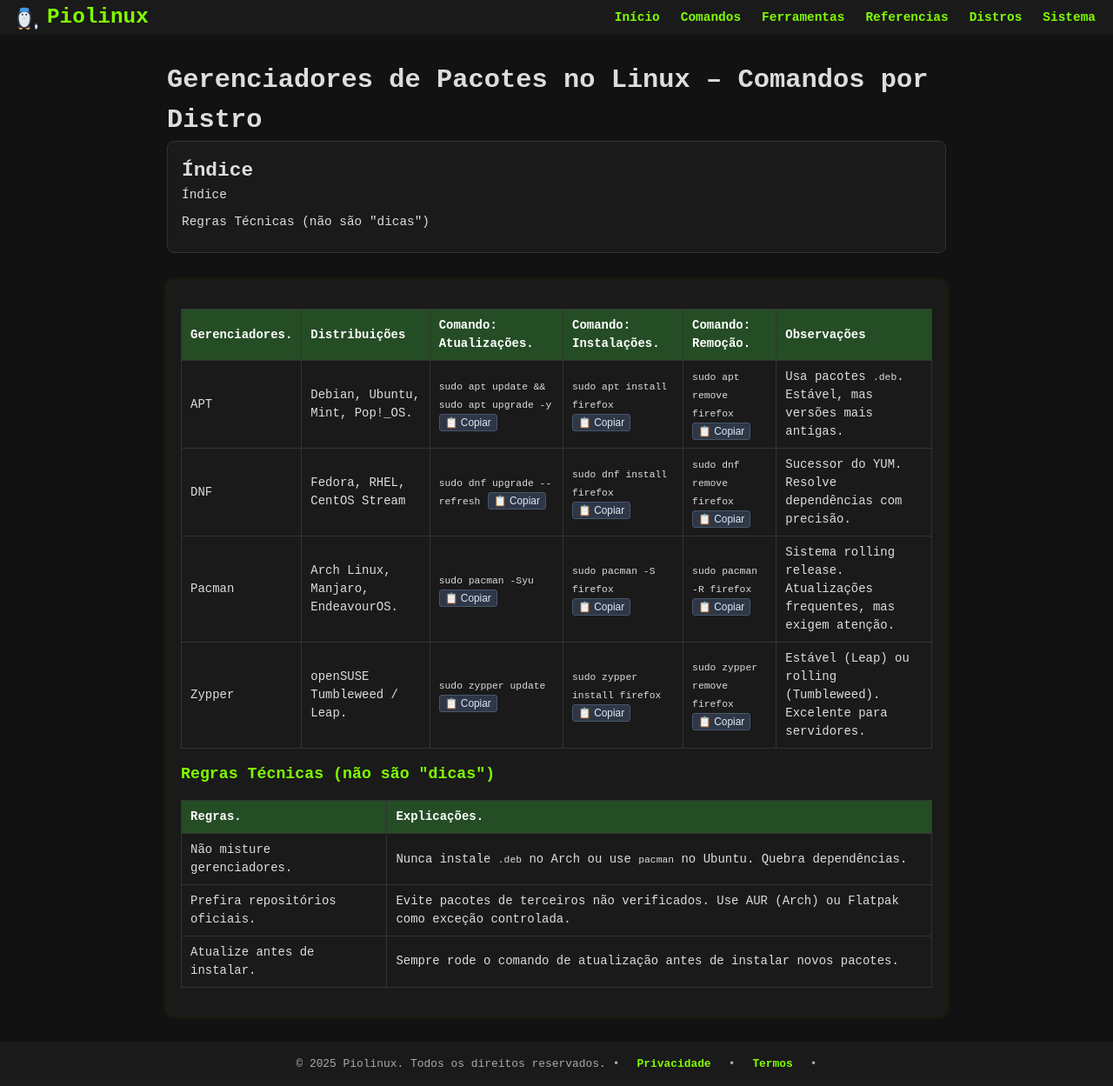
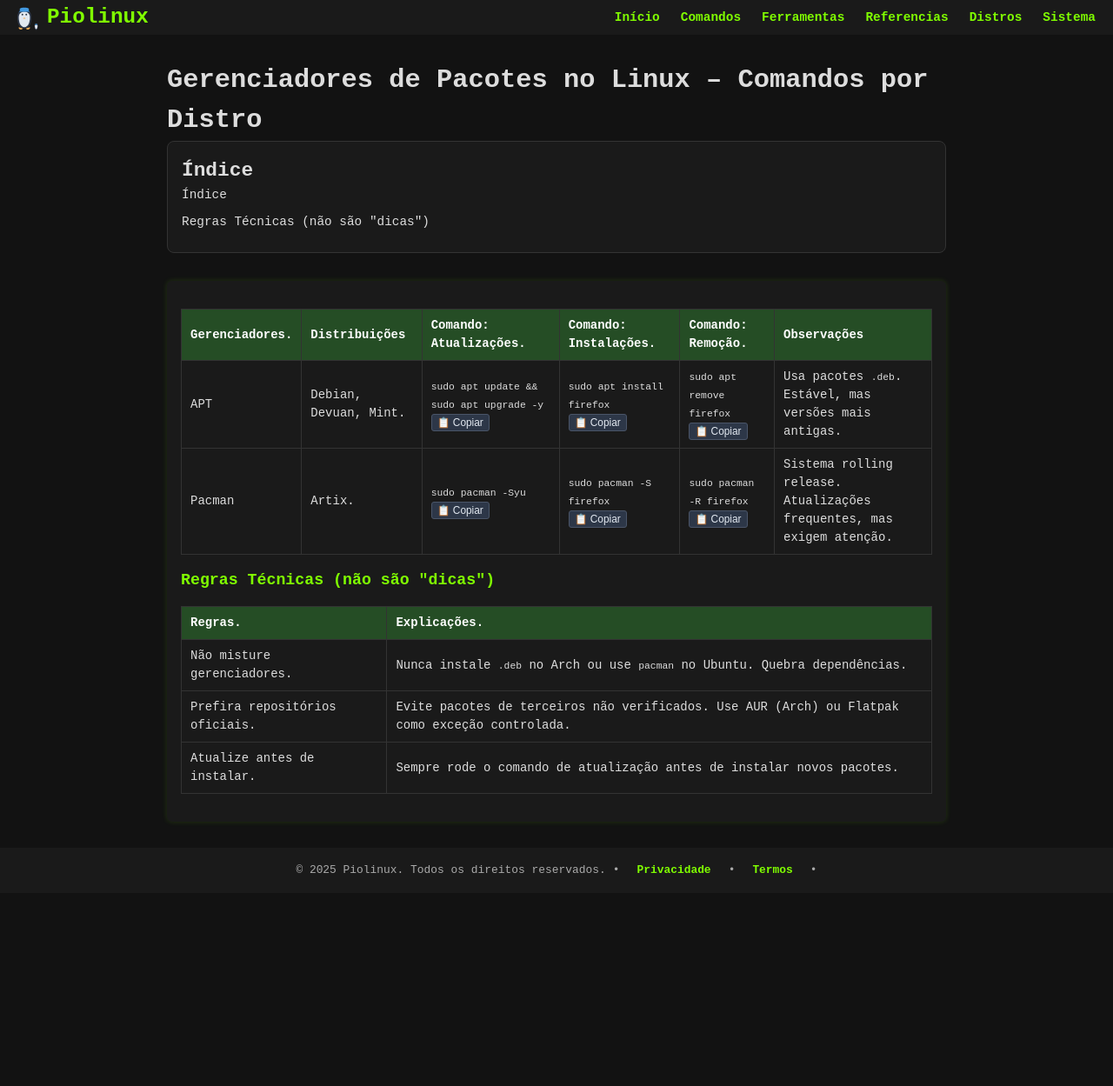
Before and after one commit to Piolinux/piolinux-site, a Jekyll site: the page built from _pages/_iniciantes/gerenciadores-de-pacotes-no-linux-comandos-por-distro.md, in a window 1280 px wide. Shown: the whole page at 87% size. Built offline with Jekyll 4.4.1, drawn with Linux system fonts in a browser that asks for light colours; after the commit the page ends 1027 px from its top, so only the background shows below that.

Commit message:
Update gerenciadores-de-pacotes-no-linux-comandos-por-distro.md

```diff
--- a/_pages/_iniciantes/gerenciadores-de-pacotes-no-linux-comandos-por-distro.md
+++ b/_pages/_iniciantes/gerenciadores-de-pacotes-no-linux-comandos-por-distro.md
@@ -28,7 +28,7 @@ tags: [pacotes, linux, apt, dnf, pacman, zypper, instalacao]
   <tbody>
     <tr>
       <td data-label="Gerenciador">APT</td>
-      <td data-label="Distribuições">Debian, Ubuntu, Mint, Pop!_OS.</td>
+      <td data-label="Distribuições">Debian, Devuan, Mint.</td>
       <td data-label="Comando: Atualizar">
         <code>sudo apt update && sudo apt upgrade -y</code>
         <button class="copy-btn" data-command="sudo apt update && sudo apt upgrade -y">📋 Copiar</button>
@@ -43,26 +43,9 @@ tags: [pacotes, linux, apt, dnf, pacman, zypper, instalacao]
       </td>
       <td data-label="Observações">Usa pacotes <code>.deb</code>. Estável, mas versões mais antigas.</td>
     </tr>
-    <tr>
-      <td data-label="Gerenciador">DNF</td>
-      <td data-label="Distribuições">Fedora, RHEL, CentOS Stream</td>
-      <td data-label="Comando: Atualizar">
-        <code>sudo dnf upgrade --refresh</code>
-        <button class="copy-btn" data-command="sudo dnf upgrade --refresh">📋 Copiar</button>
-      </td>
-      <td data-label="Comando: Instalar">
-        <code>sudo dnf install firefox</code>
-        <button class="copy-btn" data-command="sudo dnf install firefox">📋 Copiar</button>
-      </td>
-      <td data-label="Comando: Remover">
-        <code>sudo dnf remove firefox</code>
-        <button class="copy-btn" data-command="sudo dnf remove firefox">📋 Copiar</button>
-      </td>
-      <td data-label="Observações">Sucessor do YUM. Resolve dependências com precisão.</td>
-    </tr>
-    <tr>
+      <tr>
       <td data-label="Gerenciador">Pacman</td>
-      <td data-label="Distribuições">Arch Linux, Manjaro, EndeavourOS.</td>
+      <td data-label="Distribuições">Artix.</td>
       <td data-label="Comando: Atualizar">
         <code>sudo pacman -Syu</code>
         <button class="copy-btn" data-command="sudo pacman -Syu">📋 Copiar</button>
@@ -77,23 +60,7 @@ tags: [pacotes, linux, apt, dnf, pacman, zypper, instalacao]
       </td>
       <td data-label="Observações">Sistema rolling release. Atualizações frequentes, mas exigem atenção.</td>
     </tr>
-    <tr>
-      <td data-label="Gerenciador">Zypper</td>
-      <td data-label="Distribuições">openSUSE Tumbleweed / Leap.</td>
-      <td data-label="Comando: Atualizar">
-        <code>sudo zypper update</code>
-        <button class="copy-btn" data-command="sudo zypper update">📋 Copiar</button>
-      </td>
-      <td data-label="Comando: Instalar">
-        <code>sudo zypper install firefox</code>
-        <button class="copy-btn" data-command="sudo zypper install firefox">📋 Copiar</button>
-      </td>
-      <td data-label="Comando: Remover">
-        <code>sudo zypper remove firefox</code>
-        <button class="copy-btn" data-command="sudo zypper remove firefox">📋 Copiar</button>
-      </td>
-      <td data-label="Observações">Estável (Leap) ou rolling (Tumbleweed). Excelente para servidores.</td>
-    </tr>
+
   </tbody>
 </table>
 
```
